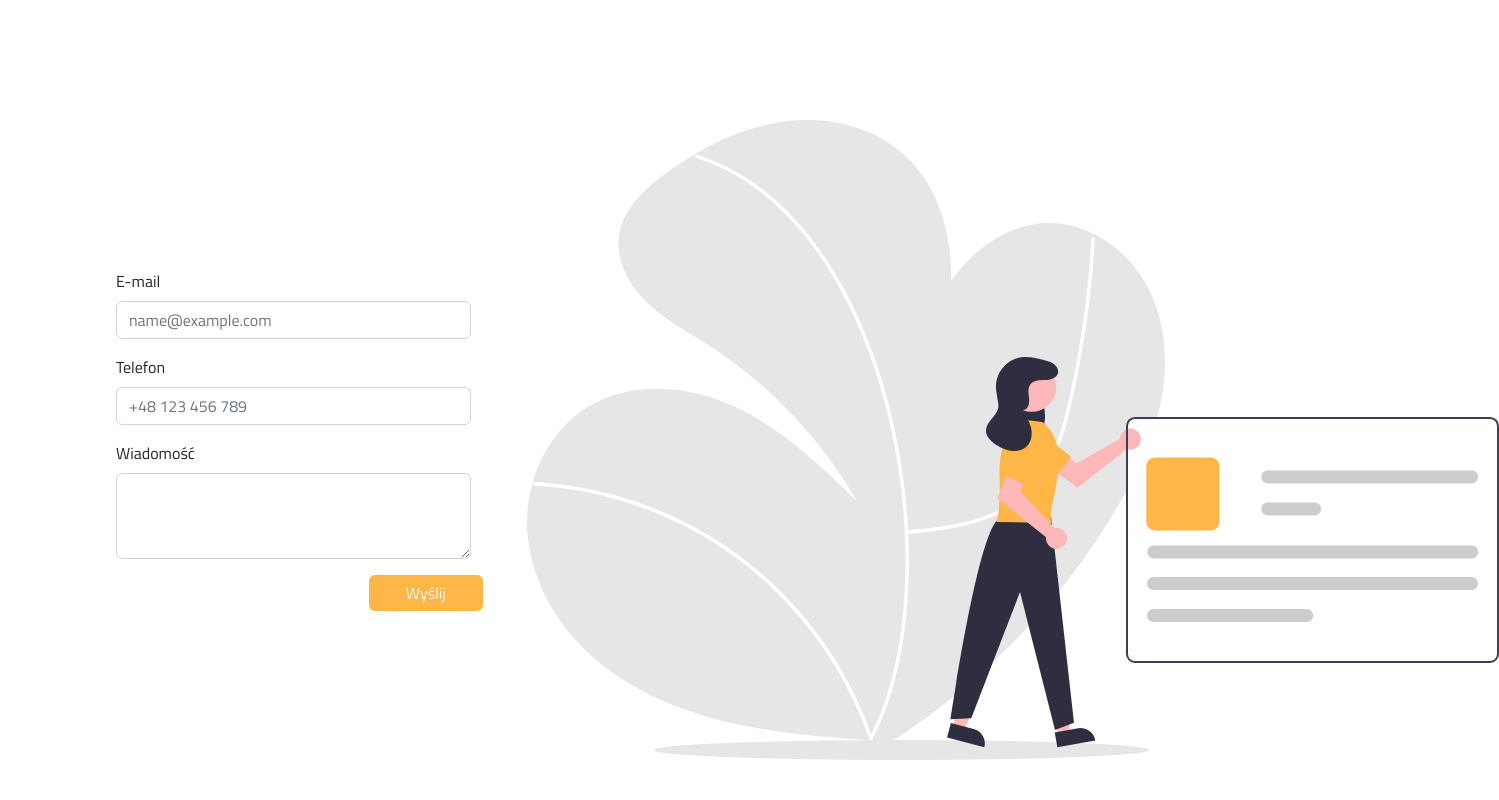
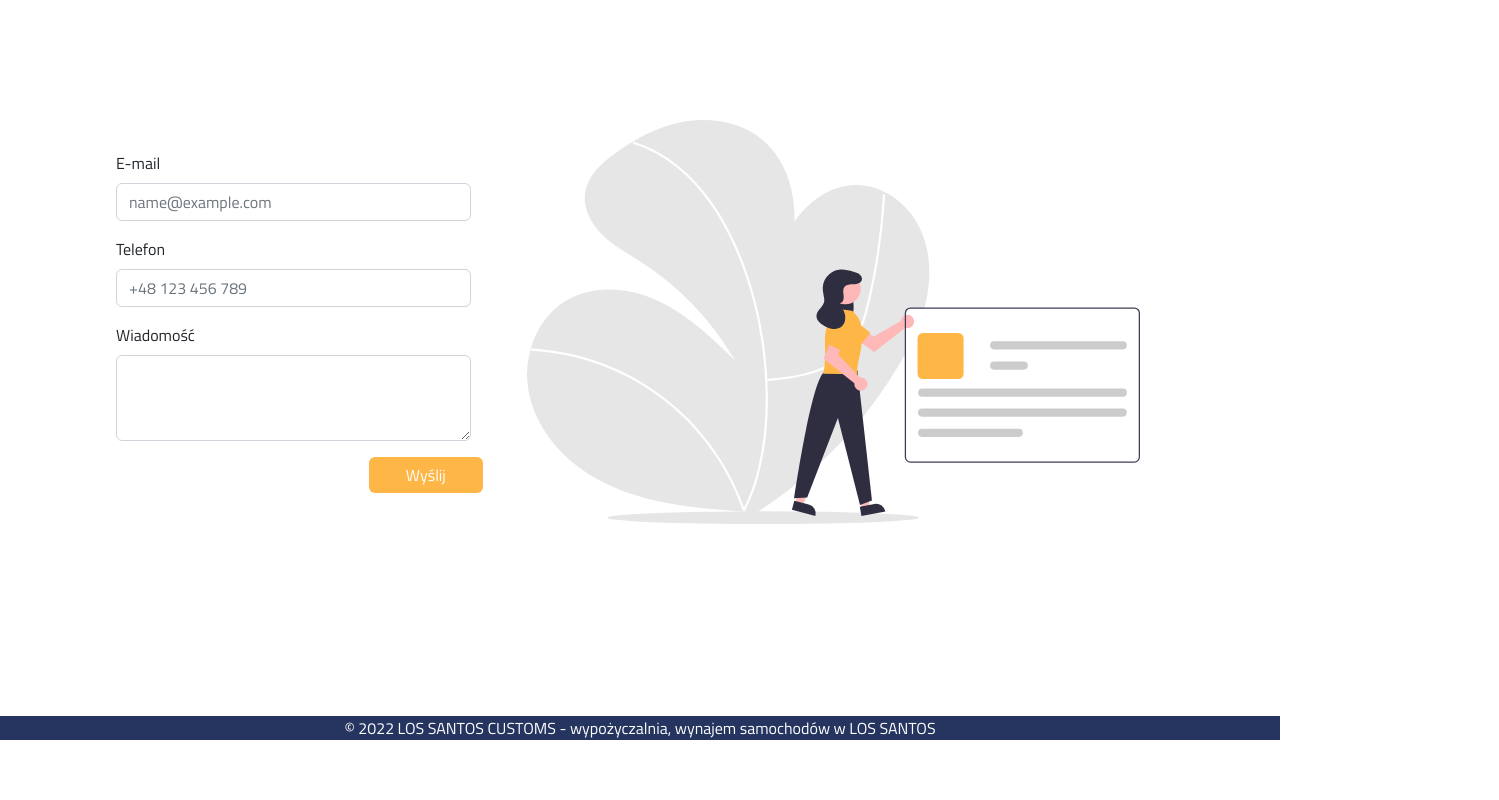
Before and after one commit to AkageWW/LCS, a plain HTML site: page kontakt.html in a window 1280 px wide. Shown: the part 80-880 px from the top of the page, 1499 px wide, since content can reach past the window. After the commit the page ends 820 px from the top, so only its background shows below. Drawn offline with nearby package versions, Linux system fonts and the light colour scheme.

Commit message:
Add files via upload

```diff
--- a/kontakt.html
+++ b/kontakt.html
@@ -10,8 +10,8 @@
     <link rel="stylesheet" href="main.css">
     <title>Los Santos Customs</title>
 </head>
-<body>
-    <!-- NAVBAR -->
+<body class="d-flex flex-column min-vh-100">
+  <!-- NAVBAR -->
     <nav class="navbar navbar-expand-lg navbar-custom" >
       <div class="container-fluid">
         <a class="navbar-brand" href="index.html">Los Santos Customs</a>
@@ -70,12 +70,12 @@
 </div>
 </div>
   <div class="col-md-8 p-5">
-    <img src="./IMG/Contact.svg" alt="">
+    <img src="./IMG/Contact.svg" class="img-fluid">
   </div>
 </div>
 </section>
 <!-- FOOTER -->
-<footer class="mt-2 pt-5 ">
+<footer class="mt-auto pt-5">
   <div class="container-fluid text-center">
       <p class="mb-0">© 2022 LOS SANTOS CUSTOMS - wypożyczalnia, wynajem samochodów w LOS SANTOS</p>
   </div>
```
Also changed, not shown: about.html (+2 -2 lines), faq.html (+3 -3 lines), galeria.html (+3 -3 lines), index.html (+2 -2 lines), galeria.css (line endings or trailing spaces), main.css (line endings or trailing spaces).
